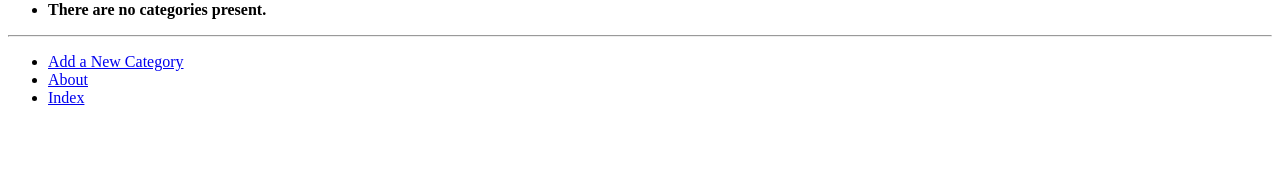
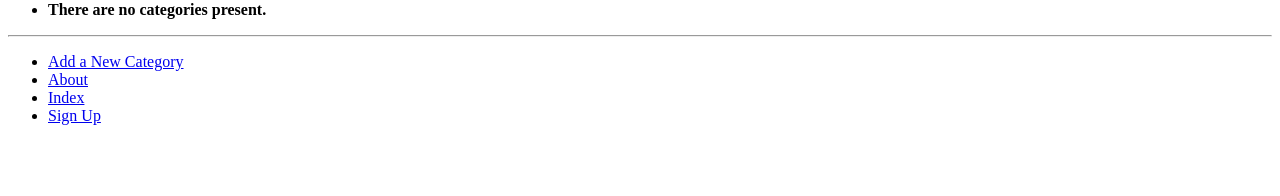
Before and after one commit to ZiyangZhu97/twd_proj, a Django app: page /rango/about/ in a window 1280 px wide. Shown: the part 604-800 px from the top of the page. Run offline with Django 3.2, Linux system fonts and the light colour scheme; data that the repository does not hold is empty.

Commit message:
9.6 done

```diff
--- a/rango/urls.py
+++ b/rango/urls.py
@@ -10,5 +10,6 @@ urlpatterns = [
                     #路径里的这个变量和views里函数的参数有关
     path('add_category/', views.add_category, name='add_category'),
     path('category/<slug:category_name_slug>/add_page/', views.add_page, name='add_page'),
+    path('register/', views.register, name='register'),
 
 ]
--- a/templates/rango/base.html
+++ b/templates/rango/base.html
@@ -30,6 +30,8 @@
                 <li><a href="{% url 'rango:add_category' %}">Add a New Category</a></li>
                 <li><a href="{% url 'rango:about' %}">About</a></li>
                 <li><a href="{% url 'rango:index' %}">Index</a></li>
+                <li><a href="{% url 'rango:register' %}">Sign Up</a></li>
+
             </ul>
         </div>
     </body>
```
